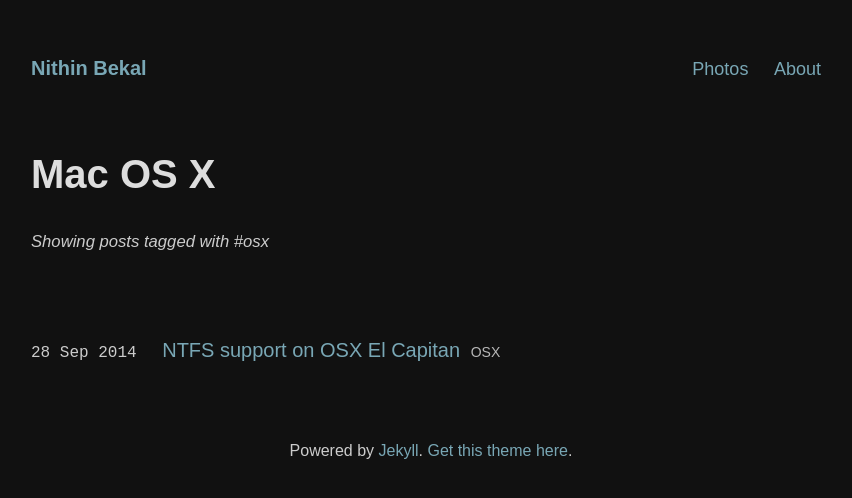
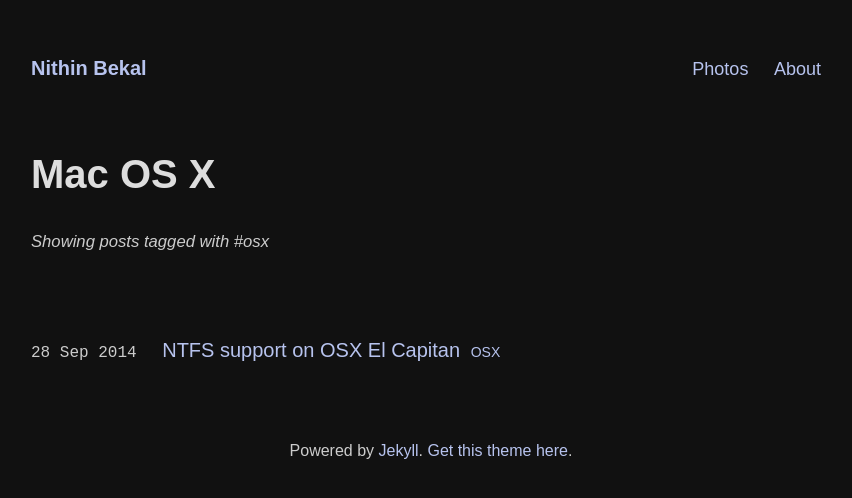
Before and after one commit to nithinbekal/nithinbekal.github.io, a Jekyll site: the page built from categories/osx.md, in a window 1280 px wide. Shown: the top 498 px of the page, without its empty margins (209-1061 px from the left). Built offline with Jekyll 4.4.1, drawn with Linux system fonts in a browser that asks for light colours.

Commit message:
Switch link color to lavender

```diff
--- a/css/main.css
+++ b/css/main.css
@@ -3,7 +3,7 @@
   --background-color: #111;
   --bold-text-color: #ddd;
   --text-color: #ccc;
-  --main-link-color: #79a7b5;
+  --main-link-color: #b7c3ee;
   --author-bio-border-color: #7c7c7c;
   --heading-border-color: #444;
 }
@@ -113,7 +113,7 @@ h1, h2, h3, h4, h5, h6, strong { color: var(--bold-text-color); }
 }
 .site .posts .category {
   font-size: 0.7em;
-  color: #b8b8b8;
+  color: var(--main-link-color);
 }
 .site .post .category { font-size: 0.8em; }
 
```
